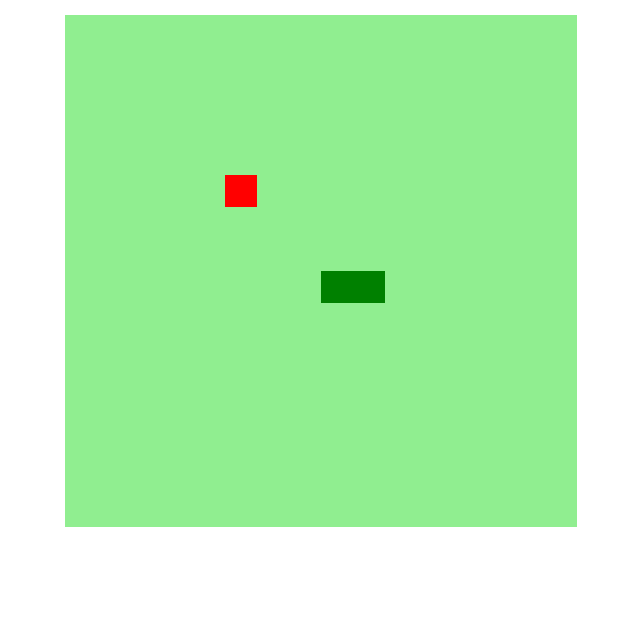
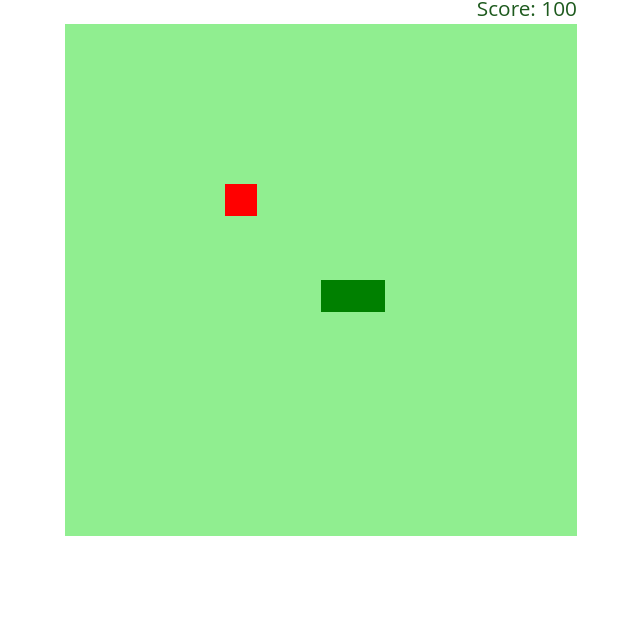
Before and after one commit to julianohbl/snake-game, a plain HTML site: page index.html in a window 1280 px wide. Shown: the part 157-800 px from the top of the page, without its empty margins (319-959 px from the left). Drawn offline with Linux system fonts and the light colour scheme.

Commit message:
add score

```diff
--- a/index.html
+++ b/index.html
@@ -9,7 +9,13 @@
     <title>Snake Game</title>
 </head>
 <body>
+    <section class="container">
     <h1>SNAKE GAME!</h1>
-    <canvas id="snake" width="512" height="512"></canvas>
+        <div class="score">
+            <label>Score: </label>
+            <label id="score"></label>
+        </div>
+        <canvas id="snake" width="512" height="512"></canvas>
+    </container>
 </body>
 </html>
--- a/script.js
+++ b/script.js
@@ -28,6 +28,11 @@ function createSnake() {
 function drawFood() {
     context.fillStyle = "red";
     context.fillRect(food.x, food.y, box, box);
+}
+
+function score() {
+    let score = document.querySelector('#score');
+    score.innerHTML = snake.length * 100;
 }
 
 document,addEventListener('keydown', update);
@@ -66,6 +71,7 @@ function gameStart(){
 
     if(snakeX != food.x || snakeY != food.y) {
         snake.pop();
+        score();
     }
     else {
         food.x = Math.floor(Math.random() * 15 + 1) * box;
@@ -84,3 +90,4 @@ let game = setInterval(gameStart, 100);
 
 createBG();
 createSnake();
+score();
--- a/style.css
+++ b/style.css
@@ -1,4 +1,12 @@
-body{
+body {
+    margin: 0;
+    padding: 0;
+    font-family: 'Open sans', sans-serif;
+    font-size: 1.3em;
+    line-height: 1.5em;
+}
+
+.container {
     height: 95vh;
     width: 95;
     display: flex;
@@ -7,3 +15,7 @@ body{
     flex-direction: column;
     color: rgb(30, 90, 30);
 }
+.score{
+    width: 512px;
+    text-align: right;
+}
```
